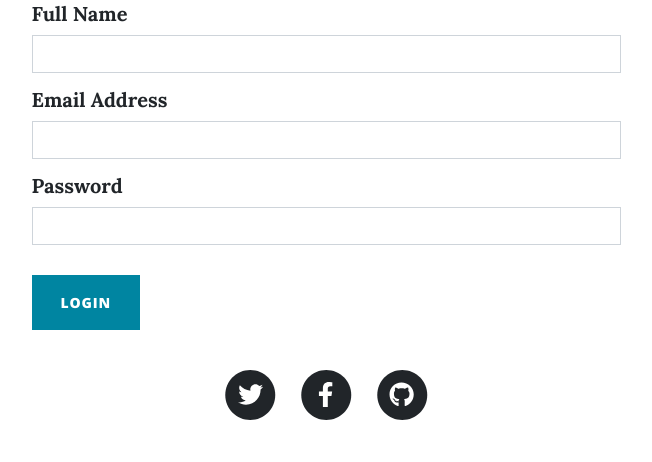
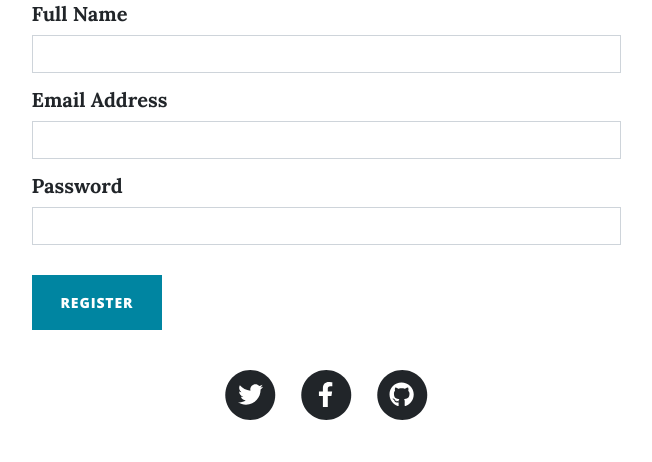
Before and after one commit to OliverC96/Functional-Blog, a Flask app: page /register in a window 1280 px wide. Shown: the part 597-1059 px from the top of the page, without its empty margins (314-966 px from the left). Run offline with Flask 2, Linux system fonts and the light colour scheme; some libraries are stand-ins or nearby versions.

Commit message:
Minor revision

```diff
--- a/Blog/Functional Blog/templates/register.html
+++ b/Blog/Functional Blog/templates/register.html
@@ -48,7 +48,7 @@
                             <input style="margin-top: 1%;" class="form-control" id="password" type="password" name="password"/>
                         </div>
                         <br/>
-                        <button class="btn btn-primary text-uppercase" id="submitButton" type="submit">Login</button>
+                        <button class="btn btn-primary text-uppercase" id="submitButton" type="submit">Register</button>
                     </form>
                 </div>
             </div>
```
